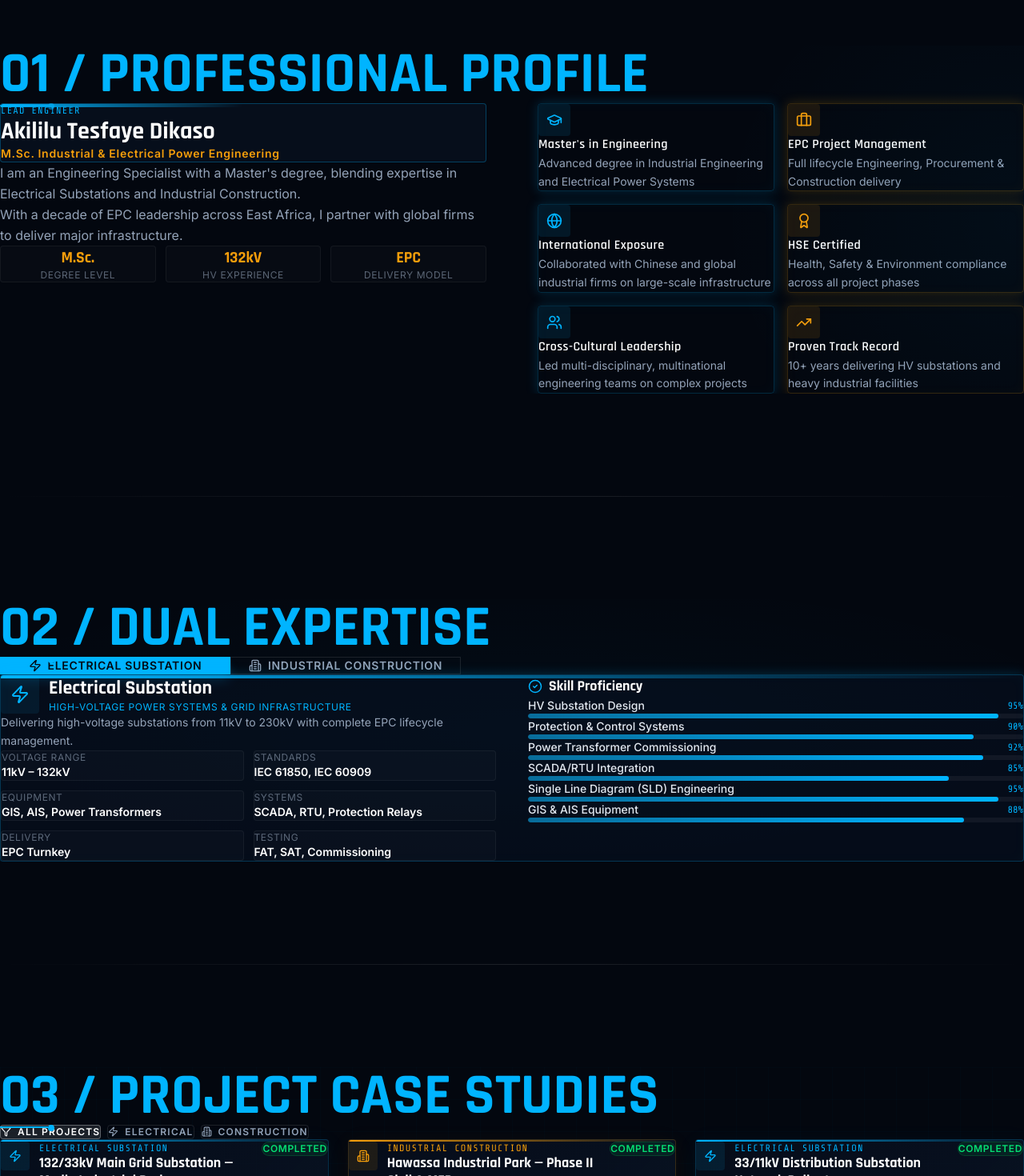
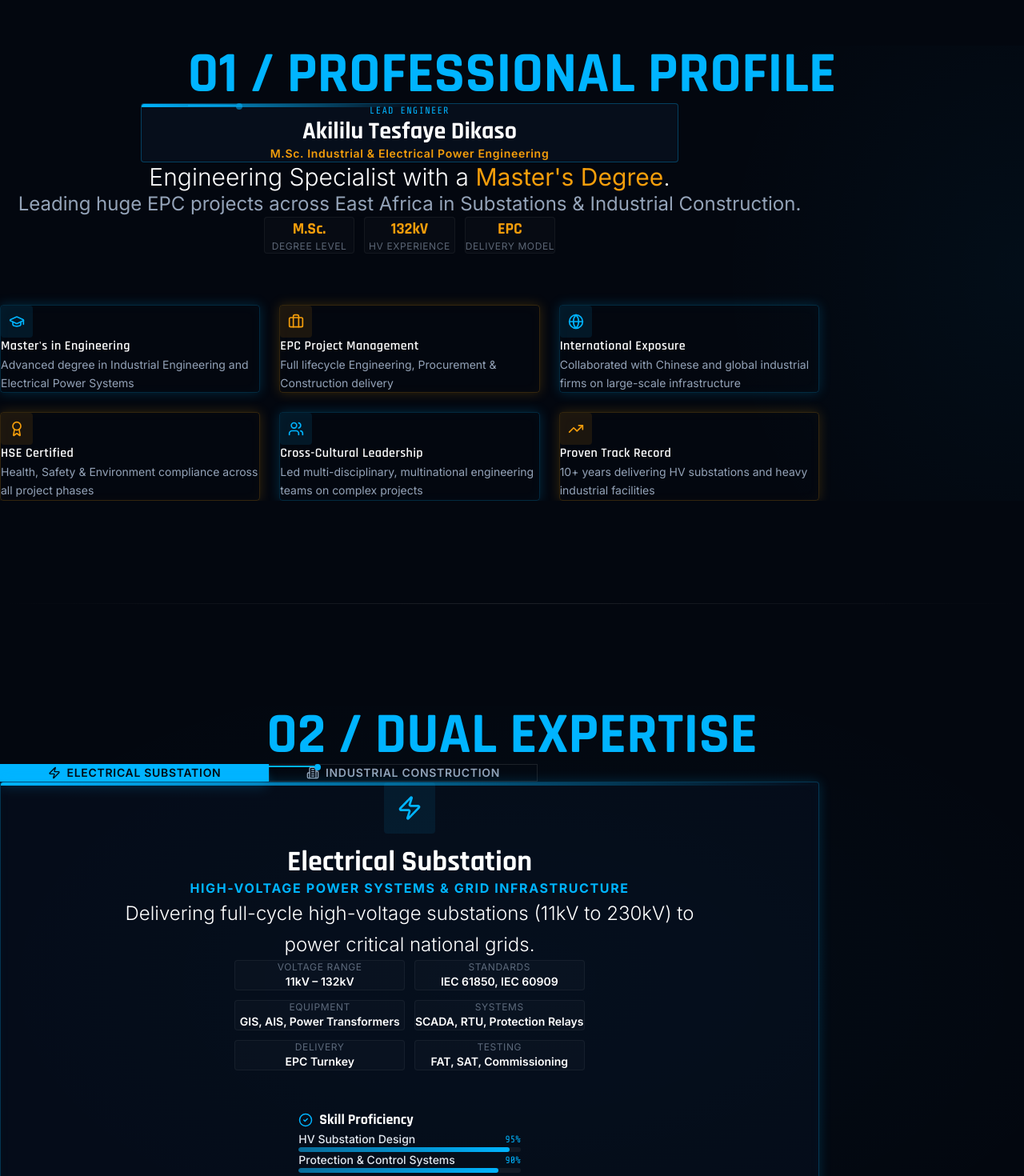
Before and after one commit to Degu-tulip/Akililu-Portfolio, a React (Vite) app in the folder frontend/: page / in a window 1280 px wide. Shown: the part 1000-2470 px from the top of the page at 80% size. Built offline with nearby package versions, Linux system fonts and the light colour scheme.

Commit message:
Update Perfectly Centered Layout

```diff
--- a/frontend/src/components/ExpertiseToggle.jsx
+++ b/frontend/src/components/ExpertiseToggle.jsx
@@ -9,7 +9,7 @@ const expertise = {
     accentColor: 'electric-blue',
     accentHex: '#00b4ff',
     tagline: 'High-Voltage Power Systems & Grid Infrastructure',
-    description: 'Delivering high-voltage substations from 11kV to 230kV with complete EPC lifecycle management.',
+    description: 'Delivering full-cycle high-voltage substations (11kV to 230kV) to power critical national grids.',
     skills: [
       { label: 'HV Substation Design', level: 95 },
       { label: 'Protection & Control Systems', level: 90 },
@@ -33,7 +33,7 @@ const expertise = {
     accentColor: 'amber',
     accentHex: '#f59e0b',
     tagline: 'Heavy Industrial Facilities & Infrastructure Delivery',
-    description: 'Managing large-scale industrial parks, plants, and heavy civil infrastructure with strict global standards.',
+    description: 'Managing massive industrial parks, manufacturing plants, and heavy civil construction projects.',
     skills: [
       { label: 'EPC Project Management', level: 96 },
       { label: 'Construction Planning & Scheduling', level: 93 },
@@ -90,9 +90,9 @@ export default function ExpertiseToggle() {
           whileInView={{ opacity: 1, y: 0 }}
           viewport={{ once: true }}
           transition={{ duration: 0.6 }}
-          className="mb-12"
+          className="mb-12 flex flex-col items-center text-center w-full"
         >
-          <h2 className="text-4xl md:text-6xl lg:text-7xl font-black text-electric-blue circuit-line" style={{ fontFamily: 'Rajdhani, sans-serif' }}>
+          <h2 className="text-4xl md:text-6xl lg:text-7xl font-black text-electric-blue circuit-line inline-block" style={{ fontFamily: 'Rajdhani, sans-serif' }}>
             02 / DUAL EXPERTISE
           </h2>
         </motion.div>
@@ -103,7 +103,7 @@ export default function ExpertiseToggle() {
           whileInView={{ opacity: 1, y: 0 }}
           viewport={{ once: true }}
           transition={{ duration: 0.5, delay: 0.15 }}
-          className="flex gap-0 mb-12 max-w-xl"
+          className="flex gap-0 mb-12 max-w-2xl mx-auto w-full"
         >
           {Object.entries(expertise).map(([key, val]) => {
             const TabIcon = val.icon;
@@ -137,7 +137,7 @@ export default function ExpertiseToggle() {
             animate={{ opacity: 1, x: 0 }}
             exit={{ opacity: 0, x: -30 }}
             transition={{ duration: 0.4 }}
-            className={`grid lg:grid-cols-2 gap-10 p-8 md:p-12 rounded-sm border relative overflow-hidden
+            className={`flex flex-col items-center text-center gap-12 p-8 md:p-14 md:px-20 rounded-sm border relative overflow-hidden w-full max-w-5xl mx-auto
               ${isBlue
                 ? 'border-electric-blue/25 bg-navy-700/40 border-glow-blue'
                 : 'border-amber/25 bg-navy-700/40 border-glow-amber'
@@ -149,26 +149,28 @@ export default function ExpertiseToggle() {
               style={{ background: `linear-gradient(90deg, ${data.accentHex}, transparent)` }}
             />
 
-            {/* Left: description + specs */}
-            <div>
-              <div className="flex items-center gap-3 mb-6">
+            {/* Top: description + specs */}
+            <div className="flex flex-col items-center text-center w-full">
+              <div className="flex flex-col items-center gap-4 mb-8">
                 <div
-                  className="w-12 h-12 rounded-sm flex items-center justify-center"
+                  className="w-16 h-16 rounded-sm flex items-center justify-center"
                   style={{ background: `${data.accentHex}15` }}
                 >
-                  <Icon size={24} style={{ color: data.accentHex }} />
+                  <Icon size={32} style={{ color: data.accentHex }} />
                 </div>
                 <div>
-                  <h3 className="text-2xl font-black text-white" style={{ fontFamily: 'Rajdhani, sans-serif' }}>
+                  <h3 className="text-3xl md:text-4xl font-black text-white mb-3" style={{ fontFamily: 'Rajdhani, sans-serif' }}>
                     {data.label}
                   </h3>
-                  <p className="text-xs tracking-wider uppercase" style={{ color: data.accentHex }}>
+                  <p className="text-sm md:text-base font-bold tracking-widest uppercase" style={{ color: data.accentHex }}>
                     {data.tagline}
                   </p>
                 </div>
               </div>
 
-              <p className="text-slate-text leading-relaxed mb-8 text-sm">{data.description}</p>
+              <p className="text-white text-xl md:text-2xl leading-relaxed mb-10 max-w-3xl font-light">
+                {data.description}
+              </p>
 
               {/* Specs grid */}
               <div className="grid grid-cols-2 gap-3">
--- a/frontend/src/components/Footer.jsx
+++ b/frontend/src/components/Footer.jsx
@@ -72,9 +72,9 @@ export default function Footer() {
             whileInView="visible"
             viewport={{ once: true }}
             variants={fadeUp}
-            className="mb-14"
+            className="mb-14 flex flex-col items-center text-center w-full"
           >
-            <h2 className="text-4xl md:text-6xl lg:text-7xl font-black text-electric-blue circuit-line" style={{ fontFamily: 'Rajdhani, sans-serif' }}>
+            <h2 className="text-4xl md:text-6xl lg:text-7xl font-black text-electric-blue circuit-line inline-block" style={{ fontFamily: 'Rajdhani, sans-serif' }}>
               05 / CONTACT & CV
             </h2>
           </motion.div>
--- a/frontend/src/components/Profile.jsx
+++ b/frontend/src/components/Profile.jsx
@@ -89,27 +89,28 @@ export default function Profile() {
            whileInView="visible"
            viewport={{ once: true, margin: '-60px' }}
            variants={fadeUp}
-           className="mb-16"
+           className="mb-12 flex flex-col items-center text-center w-full"
         >
           <h2
-            className="text-4xl md:text-6xl lg:text-7xl font-black text-electric-blue circuit-line"
+            className="text-4xl md:text-6xl lg:text-7xl font-black text-electric-blue circuit-line inline-block"
             style={{ fontFamily: 'Rajdhani, sans-serif' }}
           >
             01 / PROFESSIONAL PROFILE
           </h2>
         </motion.div>
 
-        {/* Two-column layout */}
-        <div className="grid lg:grid-cols-2 gap-16 items-start">
-          {/* Left: Bio */}
+        {/* Single-column centered layout */}
+        <div className="flex flex-col items-center w-full max-w-5xl mx-auto gap-16">
+          {/* Top: Bio */}
           <motion.div
             initial="hidden"
             whileInView="visible"
             viewport={{ once: true, margin: '-60px' }}
             variants={fadeUp}
+            className="w-full flex flex-col items-center"
           >
             {/* Name card */}
-            <div className="mb-8 p-6 border border-electric-blue/30 rounded-sm bg-navy-700/50 relative overflow-hidden">
+            <div className="mb-8 p-8 border border-electric-blue/30 rounded-sm bg-navy-700/50 relative overflow-hidden text-center w-full max-w-2xl">
               <div className="absolute top-0 left-0 w-full h-1 bg-gradient-to-r from-electric-blue via-transparent to-transparent" />
               <p className="text-xs text-electric-blue font-mono tracking-widest uppercase mb-2">Lead Engineer</p>
               <h3
@@ -123,12 +124,12 @@ export default function Profile() {
               </p>
             </div>
 
-            <div className="space-y-5 text-slate-text leading-relaxed">
-              <p>
-                I am an Engineering Specialist with a Master's degree, blending expertise in Electrical Substations and Industrial Construction.
+            <div className="space-y-6 text-white text-center leading-relaxed">
+              <p className="text-2xl md:text-3xl font-light">
+                Engineering Specialist with a <strong className="text-amber">Master's Degree</strong>.
               </p>
-              <p>
-                With a decade of EPC leadership across East Africa, I partner with global firms to deliver major infrastructure.
+              <p className="text-xl md:text-2xl text-slate-text">
+                Leading huge EPC projects across East Africa in Substations & Industrial Construction.
               </p>
             </div>
 
@@ -147,13 +148,13 @@ export default function Profile() {
             </div>
           </motion.div>
 
-          {/* Right: Highlight cards */}
+          {/* Bottom: Highlight cards */}
           <motion.div
             ref={ref}
             initial="hidden"
             animate={inView ? 'visible' : 'hidden'}
             variants={stagger}
-            className="grid grid-cols-1 sm:grid-cols-2 gap-4"
+            className="grid grid-cols-1 sm:grid-cols-2 lg:grid-cols-3 gap-6 w-full"
           >
             {highlights.map((h, i) => (
               <ProfileHighlight key={h.title} {...h} index={i} />
--- a/frontend/src/components/Projects.jsx
+++ b/frontend/src/components/Projects.jsx
@@ -132,9 +132,9 @@ export default function Projects() {
            whileInView={{ opacity: 1, y: 0 }}
            viewport={{ once: true }}
            transition={{ duration: 0.6 }}
-           className="mb-12"
+           className="mb-12 flex flex-col items-center text-center w-full"
         >
-          <h2 className="text-4xl md:text-6xl lg:text-7xl font-black text-electric-blue circuit-line" style={{ fontFamily: 'Rajdhani, sans-serif' }}>
+          <h2 className="text-4xl md:text-6xl lg:text-7xl font-black text-electric-blue circuit-line inline-block" style={{ fontFamily: 'Rajdhani, sans-serif' }}>
             03 / PROJECT CASE STUDIES
           </h2>
         </motion.div>
@@ -145,7 +145,7 @@ export default function Projects() {
           whileInView={{ opacity: 1, y: 0 }}
           viewport={{ once: true }}
           transition={{ duration: 0.4, delay: 0.2 }}
-          className="flex gap-2 flex-wrap mb-10"
+          className="flex justify-center gap-2 flex-wrap mb-10 w-full"
         >
           {filters.map(({ key, label, icon: Icon }) => (
             <button
--- a/frontend/src/components/Standards.jsx
+++ b/frontend/src/components/Standards.jsx
@@ -67,9 +67,9 @@ export default function Standards() {
            whileInView="visible"
            viewport={{ once: true }}
            variants={fadeUp}
-           className="mb-16"
+           className="mb-16 flex flex-col items-center text-center w-full"
         >
-          <h2 className="text-4xl md:text-6xl lg:text-7xl font-black text-electric-blue circuit-line" style={{ fontFamily: 'Rajdhani, sans-serif' }}>
+          <h2 className="text-4xl md:text-6xl lg:text-7xl font-black text-electric-blue circuit-line inline-block" style={{ fontFamily: 'Rajdhani, sans-serif' }}>
             04 / GLOBAL STANDARDS & PARTNERSHIPS
           </h2>
         </motion.div>
```
